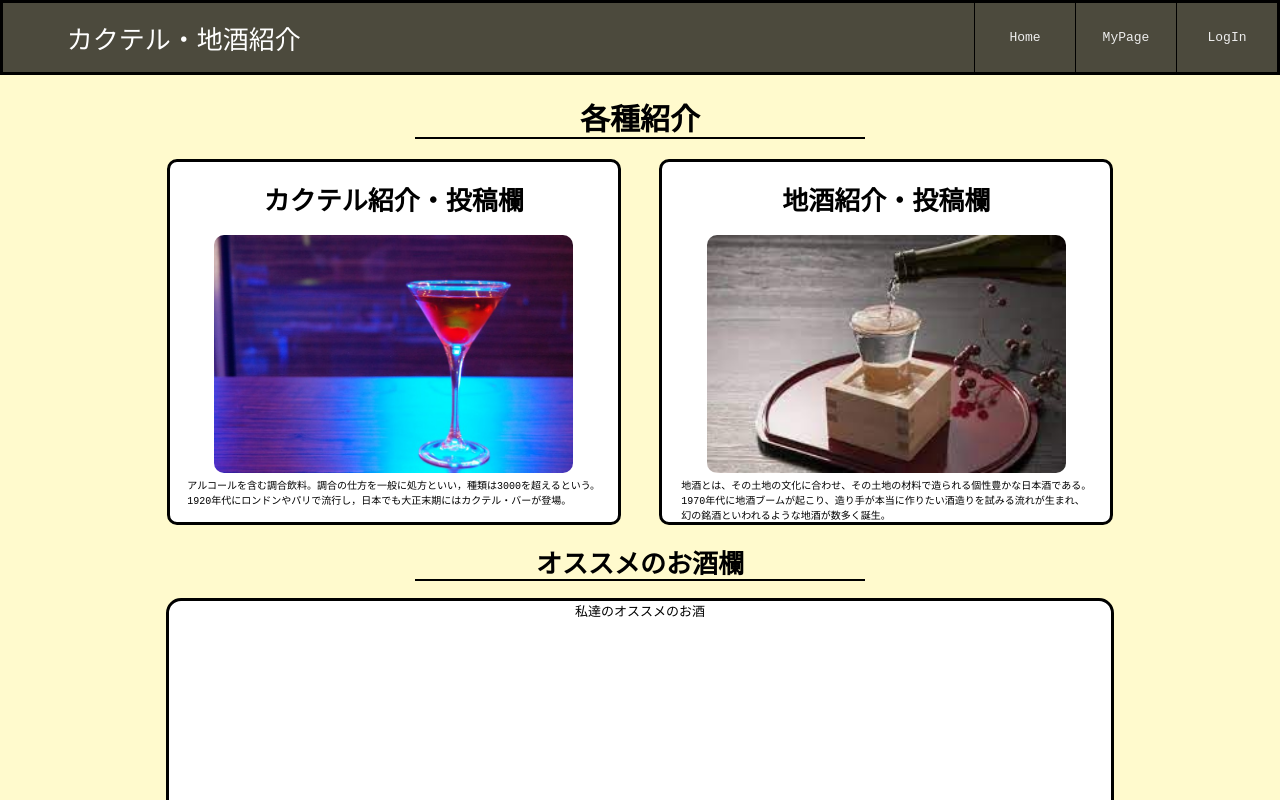
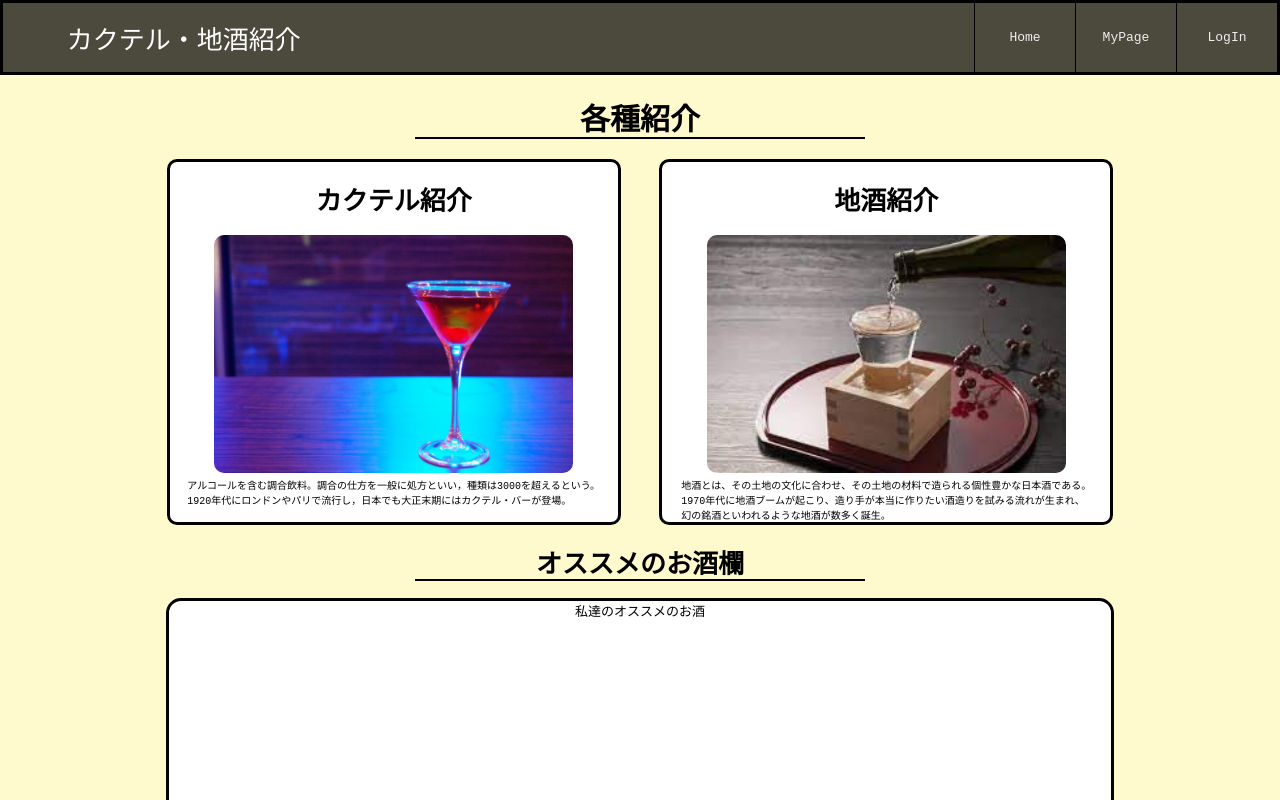
Before and after one commit to Alchol-team-app/Alchol-team-app, a Vue app: page /home in a window 1280 px wide. Shown: the top 800 px of the page. Built offline with nearby package versions, Linux system fonts and the light colour scheme.

Commit message:
合体２

```diff
--- a/src/router/index.js
+++ b/src/router/index.js
@@ -5,7 +5,7 @@ import Browsing_Page from "@/views/Browsing_Page.vue"
 import Cocktail_Postform from "@/views/Cocktail_Postform.vue"
 import Cocktail_Browsing from "@/views/Cocktail_Browsing.vue"
 import Login from "../views/Login.vue"
-
+import Map from "@/components/Map.vue"
 const routes = [
   {
     path: "/home",
@@ -38,6 +38,11 @@ const routes = [
     name: "Login",
     component: Login,
   },
+  {
+    path: "/map",
+    name: "Map",
+    component: Map,
+  },
 ]
 
 const router = createRouter({
--- a/src/views/Home.vue
+++ b/src/views/Home.vue
@@ -8,8 +8,11 @@
     <div class="layout-main">
       <div class="cocktail">
         <!-- <h1 class="sub-tittle">カクテル紹介・投稿欄</h1> -->
-        <router-link to="/cocktail" v-on:click="カクテル;" class="router-link"
-          ><h1>カクテル紹介・投稿欄</h1>
+        <router-link
+          to="/cocktail_browsing"
+          v-on:click="カクテル;"
+          class="router-link"
+          ><h1>カクテル紹介</h1>
           <!-- <router-link :to="/cocktail">Topへ戻る</router-link> -->
           <div class="cocktail-menue">
             <img
@@ -26,8 +29,8 @@
       </div>
 
       <div class="zizake">
-        <router-link to="/zizake" v-on:click="地酒;" class="router-link"
-          ><h1>地酒紹介・投稿欄</h1>
+        <router-link to="/map" v-on:click="地酒;" class="router-link"
+          ><h1>地酒紹介</h1>
           <div class="zizake-menue">
             <img src="@/assets/download.jpg" alt="地酒" class="picture2" />
             <div class="zizake-detail">
@@ -51,14 +54,6 @@ import Header from "@/components/Header.vue"
 export default {
   components: {
     Header,
-  },
-  methods: {
-    intro1() {
-      this.$router.push("/cocktail")
-    },
-    intro２() {
-      this.$router.push("/zizake")
-    },
   },
 }
 </script>
```
